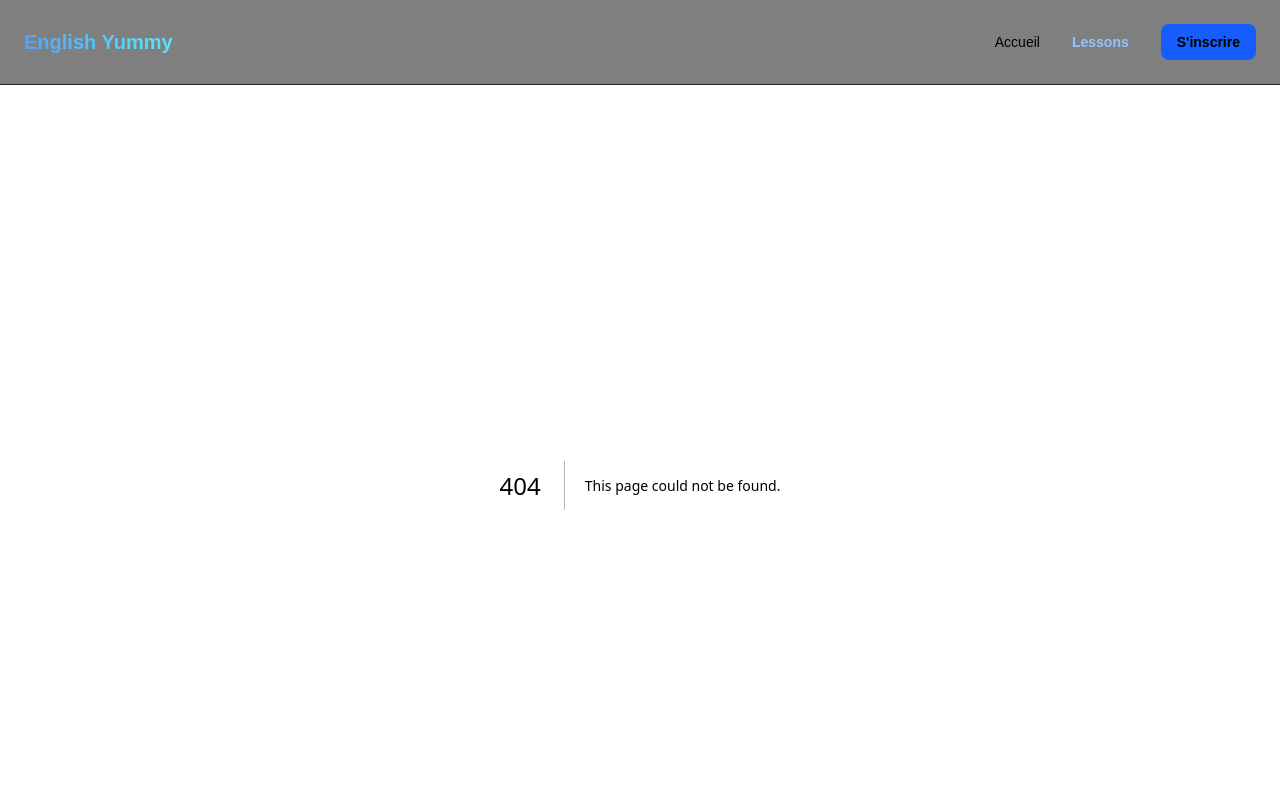
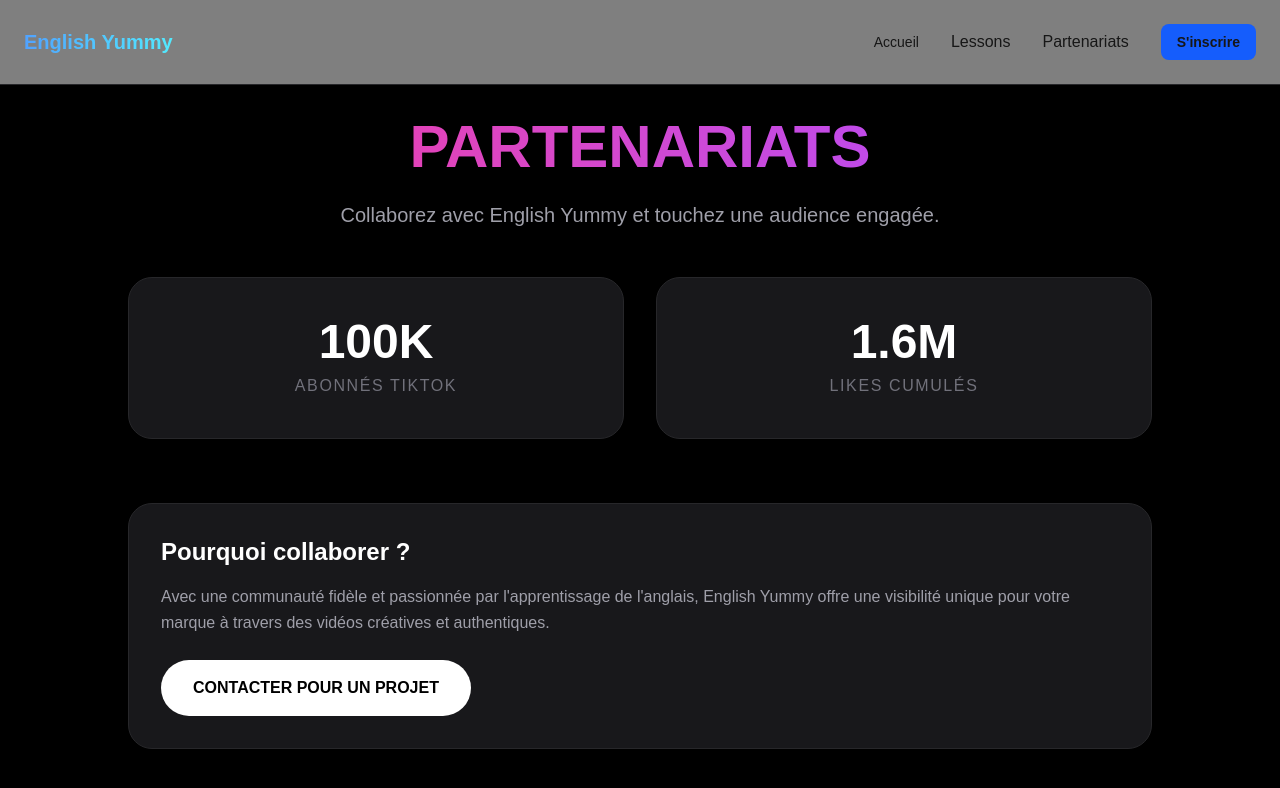
Before and after one commit to ScoltusLeGrand/yumm-e, a Next.js app: page /partnerships in a window 1280 px wide. Before the commit this address had no page. Shown: the top 788 px of the page. Built offline with nearby package versions, Linux system fonts and the light colour scheme.

Commit message:
Page Partenariats et Navbar terminées

```diff
--- a/app/layout.tsx
+++ b/app/layout.tsx
@@ -22,7 +22,8 @@
 
           <div className="flex gap-8 items-center">
             <Link href="/" className="hover:text-blue-400 transition text-sm">Accueil</Link>
-            <Link href="/lessons" className="hover:text-blue-400 transition text-sm font-semibold text-blue-300">Lessons</Link>
+            <Link href="/lessons" className="hover:text-blue-400 transition">Lessons</Link>
+            <Link href="/partnerships" className="hover:text-pink-400 transition">Partenariats</Link>
             <Link href="/register" className="bg-blue-600 hover:bg-blue-500 px-4 py-2 rounded-lg text-sm font-bold transition">
               S'inscrire
             </Link>
--- /dev/null
+++ b/app/partnerships/page.tsx
@@ -0,0 +1,36 @@
+export default function Partnerships() {
+  return (
+    <div className="min-h-screen bg-black text-white p-8">
+      <div className="max-w-5xl mx-auto text-center">
+        <h1 className="text-6xl font-black mb-6 bg-gradient-to-r from-pink-500 to-purple-500 bg-clip-text text-transparent">
+          PARTENARIATS
+        </h1>
+        <p className="text-xl text-zinc-400 mb-12">Collaborez avec English Yummy et touchez une audience engagée.</p>
+
+        {/* Stats TikTok */}
+        <div className="grid grid-cols-1 md:grid-cols-2 gap-8 mb-16">
+          <div className="p-10 bg-zinc-900 rounded-3xl border border-zinc-800">
+            <h2 className="text-5xl font-bold mb-2">100K</h2>
+            <p className="text-zinc-500 uppercase tracking-widest">Abonnés TikTok</p>
+          </div>
+          <div className="p-10 bg-zinc-900 rounded-3xl border border-zinc-800">
+            <h2 className="text-5xl font-bold mb-2">1.6M</h2>
+            <p className="text-zinc-500 uppercase tracking-widest">Likes cumulés</p>
+          </div>
+        </div>
+
+        <div className="bg-zinc-900 p-8 rounded-3xl border border-zinc-800 text-left">
+          <h3 className="text-2xl font-bold mb-4">Pourquoi collaborer ?</h3>
+          <p className="text-zinc-400 leading-relaxed mb-6">
+            Avec une communauté fidèle et passionnée par l'apprentissage de l'anglais,
+            English Yummy offre une visibilité unique pour votre marque à travers des vidéos
+            créatives et authentiques.
+          </p>
+          <button className="bg-white text-black px-8 py-4 rounded-full font-bold hover:bg-zinc-200 transition">
+            CONTACTER POUR UN PROJET
+          </button>
+        </div>
+      </div>
+    </div>
+  )
+}
```
